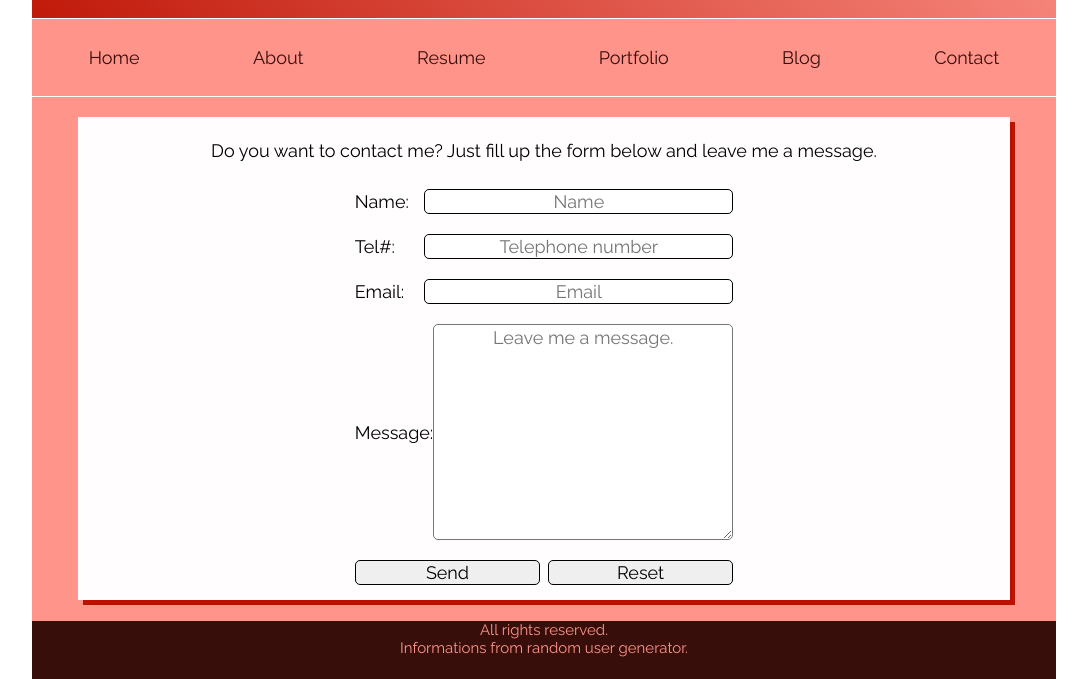
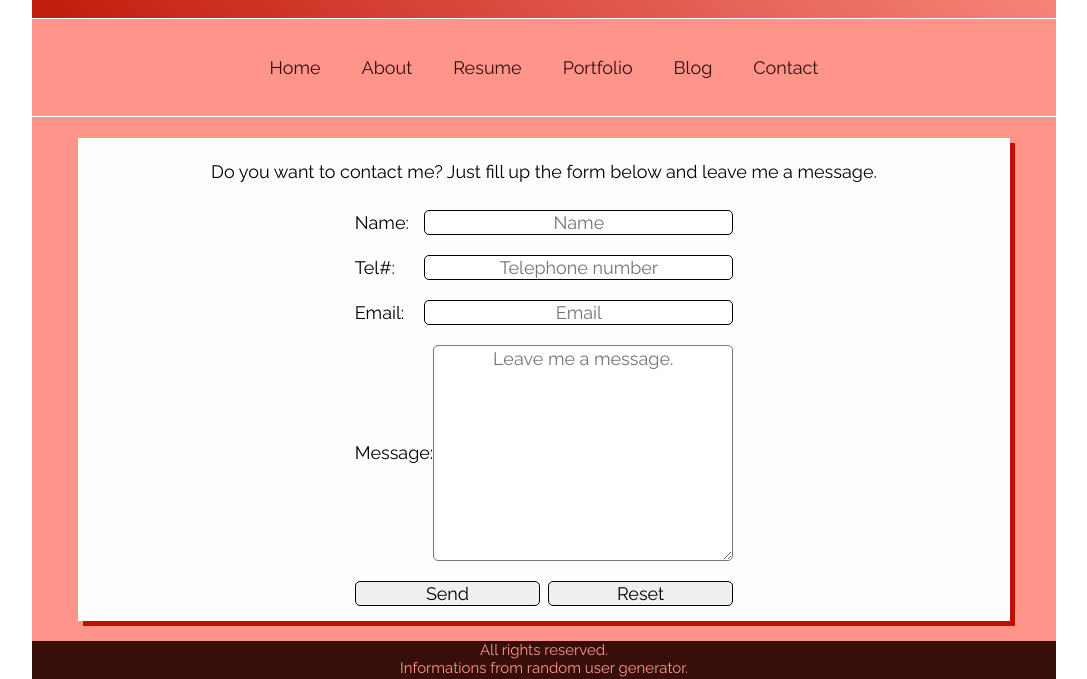
Before and after one commit to Jozelle024/demoWeek1, a website: page html/contact.html in a window 1280 px wide. Shown: the part 155-834 px from the top of the page, without its empty margins (96-1183 px from the left). Drawn offline with nearby package versions, Linux system fonts and the light colour scheme.

Commit message:
li margin

```diff
--- a/sass/_header.scss
+++ b/sass/_header.scss
@@ -27,10 +27,10 @@ nav {
 ul{
    display: flex;
    padding-left: 0;
-   justify-content: space-around;
+   justify-content: center;
    flex-wrap: wrap;
 }
 ul li{
-    margin: 1%;
+    margin: 2%;
     list-style:none;
 }
```
Also changed, not shown: css/sass.css.
